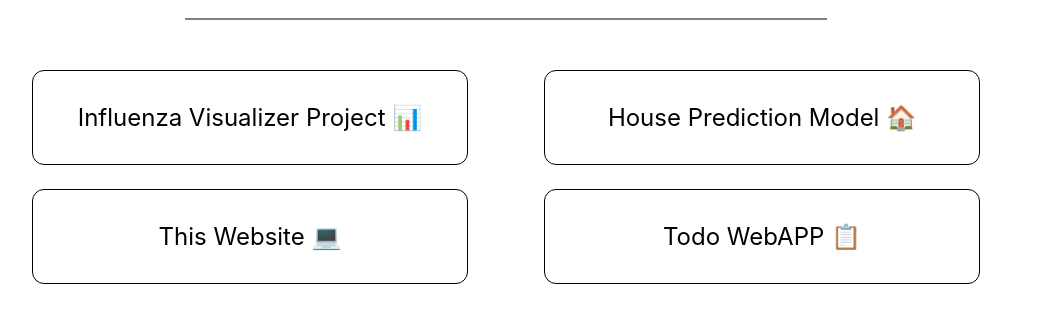
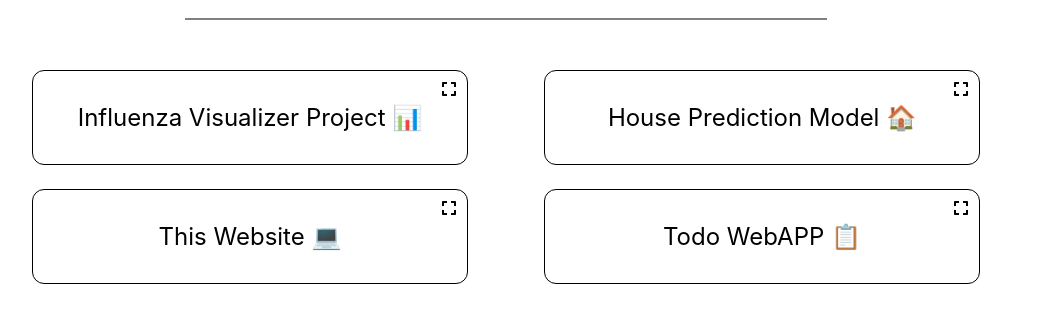
Before and after one commit to thiczd/portfolio, a React (Create React App) app: page /portfolio/project in a window 1280 px wide. Shown: the part 128-450 px from the top of the page, without its empty margins (134-1179 px from the left). Built offline with nearby package versions, Linux system fonts and the light colour scheme.

Commit message:
added expand icon

```diff
--- a/package.json
+++ b/package.json
@@ -7,6 +7,7 @@
     "framer-motion": "^11.2.14",
     "react": "^18.3.1",
     "react-dom": "^18.3.1",
+    "react-icons": "^5.2.1",
     "react-router-dom": "^6.24.1",
     "react-scripts": "5.0.1",
     "web-vitals": "^2.1.4"
--- a/src/Components/Project.js
+++ b/src/Components/Project.js
@@ -4,6 +4,8 @@ import { motion } from "framer-motion";
 import influenza_main from "../images-projects/influenza_main.png";
 import influenza_distribution from "../images-projects/influenza_distribution.png";
 import influenza_distribution_gif from "../images-projects/influenza_distribution_gif.gif";
+import { FaExpand } from "react-icons/fa";
+
 const Project = () => {
   const projects = [
     {
@@ -38,7 +40,7 @@ const Project = () => {
   const toggleCard = (index) => {
     setIsOpen((prev) => prev.map((item, i) => (i === index ? !item : item)));
   };
-
+  // TODO, have an expansion button to have the whole div take the entire screen width
   return (
     <>
       <div className="main-project">
@@ -83,6 +85,8 @@ const Project = () => {
                 animate={{ scale: 1 }}
               >
                 <motion.h2 layout="position">{title}</motion.h2>
+                <FaExpand className="expand-icon"></FaExpand>
+
                 {isOpen[index] && (
                   <motion.div
                     layout="position"
--- a/src/css/project.css
+++ b/src/css/project.css
@@ -35,6 +35,8 @@ hr {
   }
 }
 .grid-box-project {
+  position: relative; /* Ensure the child elements are positioned relative to this div */
+
   text-align: center;
   border: 1px solid;
   min-width: 80%;
@@ -59,3 +61,15 @@ hr {
   margin: 12px;
   width: 300px;
 }
+.expand-icon {
+  position: absolute;
+  top: 10px;
+  right: 10px;
+  cursor: pointer;
+  z-index: 10;
+}
+
+.expand-icon:hover {
+  scale: 1.25;
+  transition: 0.5s;
+}
```
Also changed, not shown: 1 other file (tests, documents, lock files or other folders).
